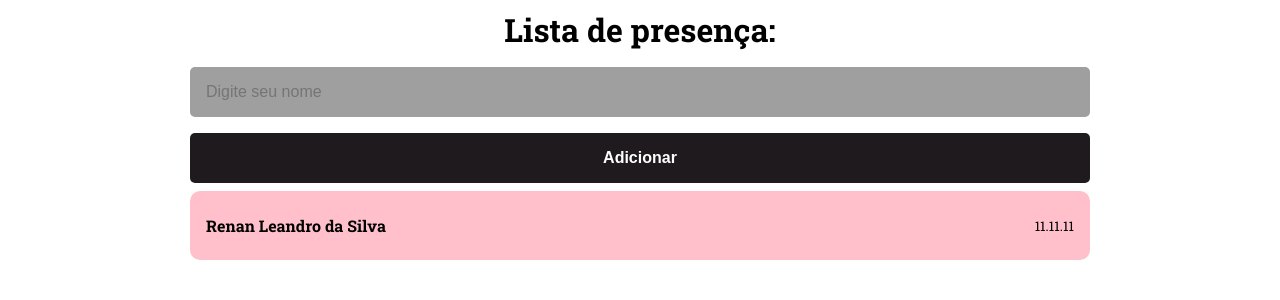
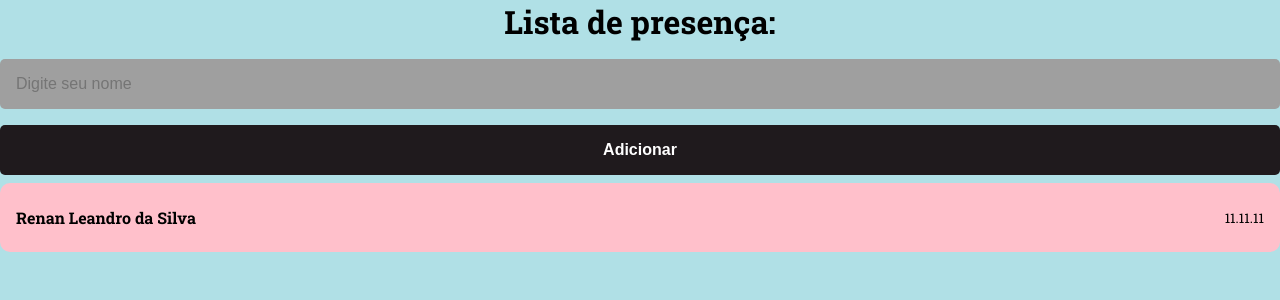
Before and after one commit to renyzeraa/Discover_RocketSeat, a React (Vite) app in the folder 8.fundamentos-react.js/reactapp/: page / in a window 1280 px wide. Shown: the top 300 px of the page. Built offline with nearby package versions, Linux system fonts and the light colour scheme.

Commit message:
fix new global styles

```diff
--- a/8.fundamentos-react.js/reactapp/src/main.jsx
+++ b/8.fundamentos-react.js/reactapp/src/main.jsx
@@ -1,12 +1,11 @@
 import React from 'react'
 import ReactDOM from 'react-dom/client'
-import { GlobalStyles } from './styles/global'
+import GlobalStyle from './styles/global'
 import { Home } from './pages/Home'
 
 ReactDOM.createRoot(document.getElementById('root')).render(
   <React.StrictMode>
-    <GlobalStyles>
-      <Home />
-    </GlobalStyles>
+    <GlobalStyle />
+    <Home />
   </React.StrictMode>
 )
--- a/8.fundamentos-react.js/reactapp/src/styles/global.js
+++ b/8.fundamentos-react.js/reactapp/src/styles/global.js
@@ -1,16 +1,19 @@
-import styled from 'styled-components'
+import { createGlobalStyle } from 'styled-components'
 
-export const GlobalStyles = styled.div`
+export default createGlobalStyle`
   * {
-    box-sizing: border-box;
     margin: 0;
     padding: 0;
+    box-sizing: border-box;
   }
-  max-width: 900px;
-  height: 100vh;
+  body {
+    background: powderblue;
+    width: 100vw;
+    height: 100vh;
 
-  margin: 0 auto;
+    font-family: 'Roboto Slab', serif;
 
-  font-family: 'Roboto Slab', serif;
-  -webkit-font-smoothing: antialiased;
+    -webkit-font-smoothing: antialiased;
+  }
+
 `
```
